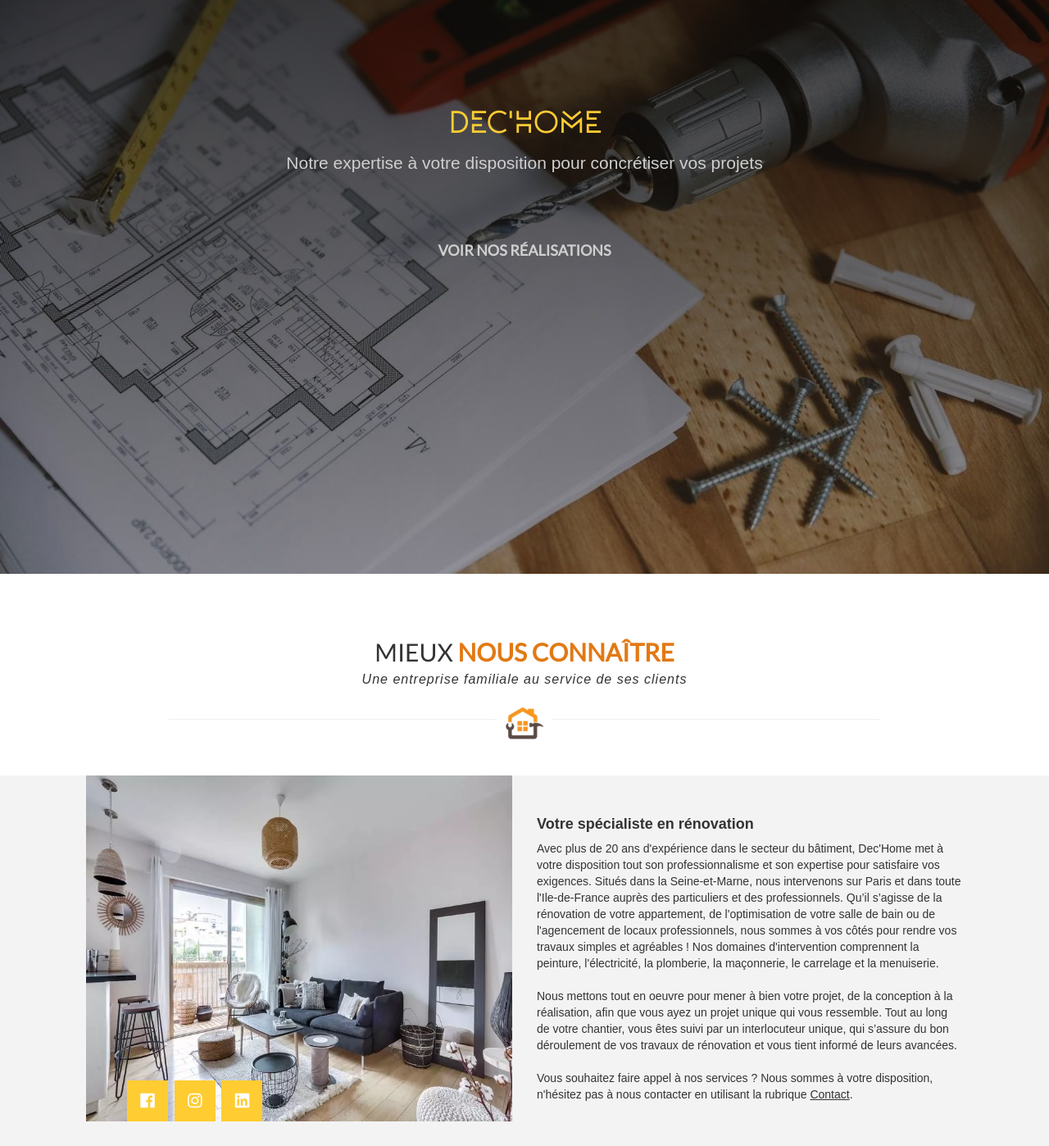
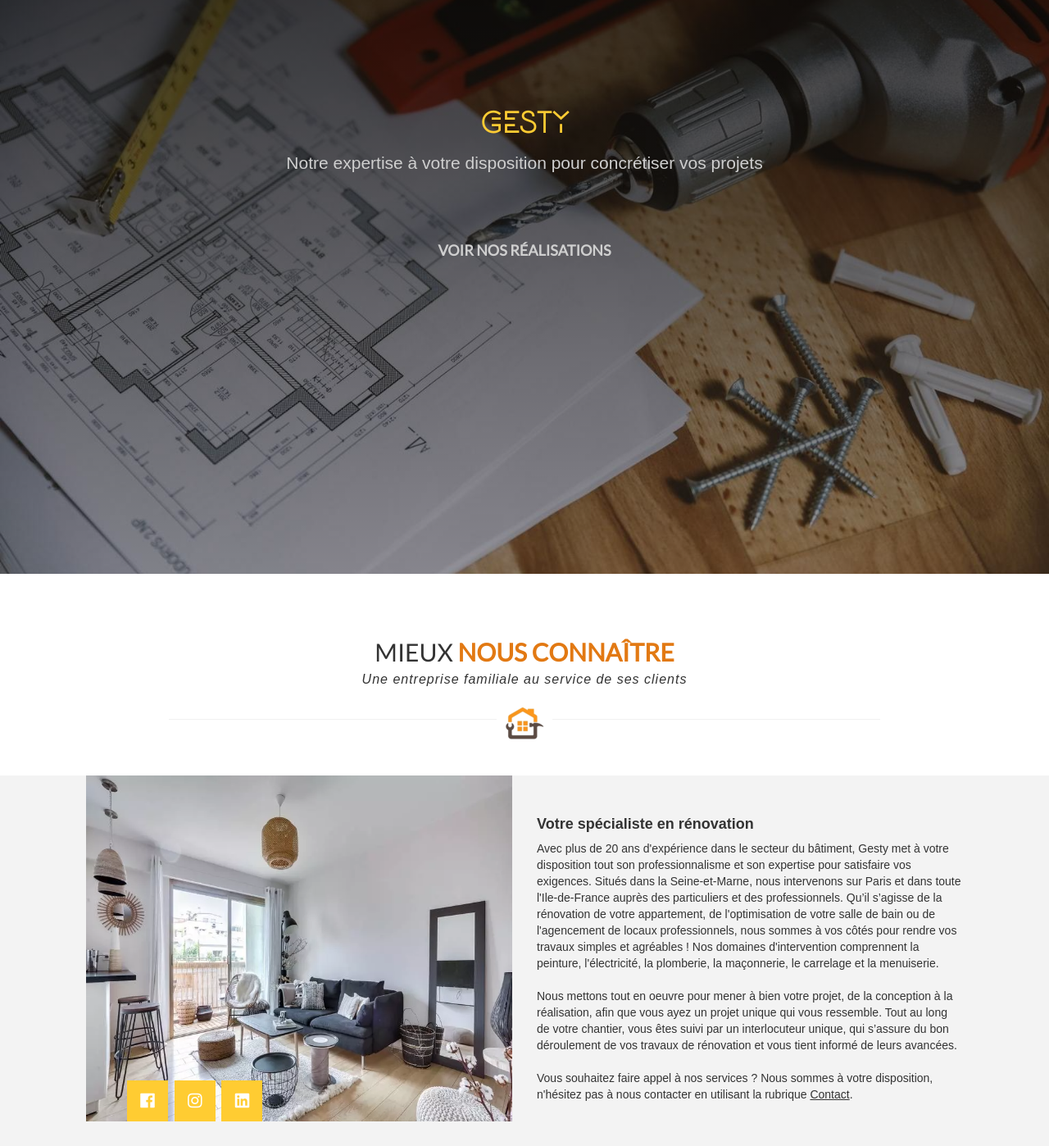
Before and after one commit to d3vpasha/gesty, a plain HTML site: page index.html in a window 1280 px wide. Shown: the part 100-1498 px from the top of the page at 82% size. Drawn offline with Linux system fonts and the light colour scheme; files whose address does not match are found by name.

Commit message:
Replace dechrome by gesty.

```diff
--- a/index.html
+++ b/index.html
@@ -3,8 +3,8 @@
   <head>
     <meta charset="utf-8">
     <!--[if IE]><meta http-equiv="x-ua-compatible" content="IE=9" /><![endif]-->
-    <title>Dec'Home</title>
-    <meta name="description" content="Dec'Home est une entreprise spécialisée dans la rénovation pour vos travaux de peinture, électricité, plomberie, maçonnerie, menuiserie et carrelage.">
+    <title>Gesty</title>
+    <meta name="description" content="Gesty est une entreprise spécialisée dans la rénovation pour vos travaux de peinture, électricité, plomberie, maçonnerie, menuiserie et carrelage.">
     <meta name="keywords" content="entreprise, rénovation, peinture, maçonnerie, carrelage, électricité, plomberie, menuiserie, tous corps d'état">
     <meta name="author" content="https://www.mehmet-demir.com">
 
@@ -103,7 +103,7 @@
                 <div class="container">
 
                     <div class="content-heading text-center">
-                        <h1>Dec'Home</h1>
+                        <h1>Gesty</h1>
                         <p class="lead">Notre expertise à votre disposition pour concrétiser vos projets</p>
                         <a href="#tf-works" class="scroll goto-btn text-uppercase">Voir nos réalisations</a>
                     </div>
@@ -157,7 +157,7 @@
                         <div class="about-right-content">
 
                             <h4><strong>Votre spécialiste en rénovation</strong></h4>
-                            <p>Avec plus de 20 ans d'expérience dans le secteur du bâtiment, Dec'Home met à votre disposition tout son professionnalisme et son expertise pour satisfaire vos exigences. Situés dans la Seine-et-Marne, nous intervenons sur Paris et dans toute l'Ile-de-France auprès des particuliers et des professionnels. Qu’il s’agisse de la rénovation de votre appartement, de l'optimisation de votre salle de bain ou de l'agencement de locaux professionnels, nous sommes à vos côtés pour rendre vos travaux simples et agréables ! Nos domaines d'intervention comprennent la peinture, l'électricité, la plomberie, la maçonnerie, le carrelage et la menuiserie.
+                            <p>Avec plus de 20 ans d'expérience dans le secteur du bâtiment, Gesty met à votre disposition tout son professionnalisme et son expertise pour satisfaire vos exigences. Situés dans la Seine-et-Marne, nous intervenons sur Paris et dans toute l'Ile-de-France auprès des particuliers et des professionnels. Qu’il s’agisse de la rénovation de votre appartement, de l'optimisation de votre salle de bain ou de l'agencement de locaux professionnels, nous sommes à vos côtés pour rendre vos travaux simples et agréables ! Nos domaines d'intervention comprennent la peinture, l'électricité, la plomberie, la maçonnerie, le carrelage et la menuiserie.
                             <br><br>
                             Nous mettons tout en oeuvre pour mener à bien votre projet, de la conception à la réalisation, afin que vous ayez un projet unique qui vous ressemble. Tout au long de votre chantier, vous êtes suivi par un interlocuteur unique, qui s’assure du bon déroulement de vos travaux de rénovation et vous tient informé de leurs avancées.
                             <br><br>
@@ -767,7 +767,7 @@
     <!-- Footer -->
     <div id="tf-footer">
         <div class="container">
-            <p class="pull-left">© 2019 Dec'Home. Tous droits réservés. Développé par <a href="https://www.linkedin.com/in/demirmehmet90" class="under" target="_blank" rel="noreferrer">d3vpasha</a>.</p>
+            <p class="pull-left">© 2023 Gesty. Tous droits réservés. Développé par <a href="https://www.linkedin.com/in/demirmehmet90" class="under" target="_blank" rel="noreferrer">d3vpasha</a>.</p>
             <ul class="list-inline social pull-right">
                 <li><a href="https://fb.me/DC.dechome" target="_blank" rel="noreferrer"><i class="fab fa-facebook" title="Veuillez consulter notre page Facebook pour nous contacter et voir nos réalisations."></i></a></li>
                 <li><a href="https://www.instagram.com/_dechome/" target="_blank" rel="noreferrer"><i class="fab fa-instagram" title="Veuillez consulter notre page Instagram pour nous contacter et voir nos réalisations."></i></a></li>
```
